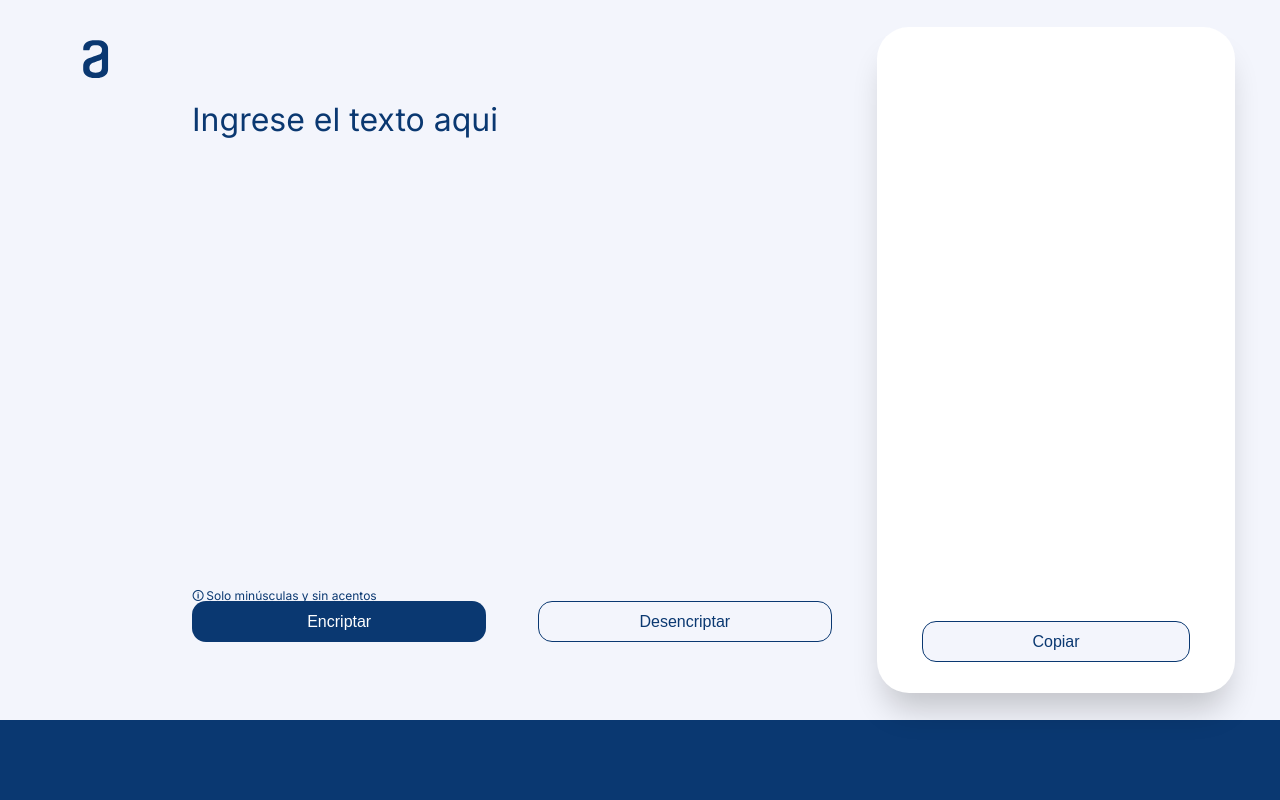
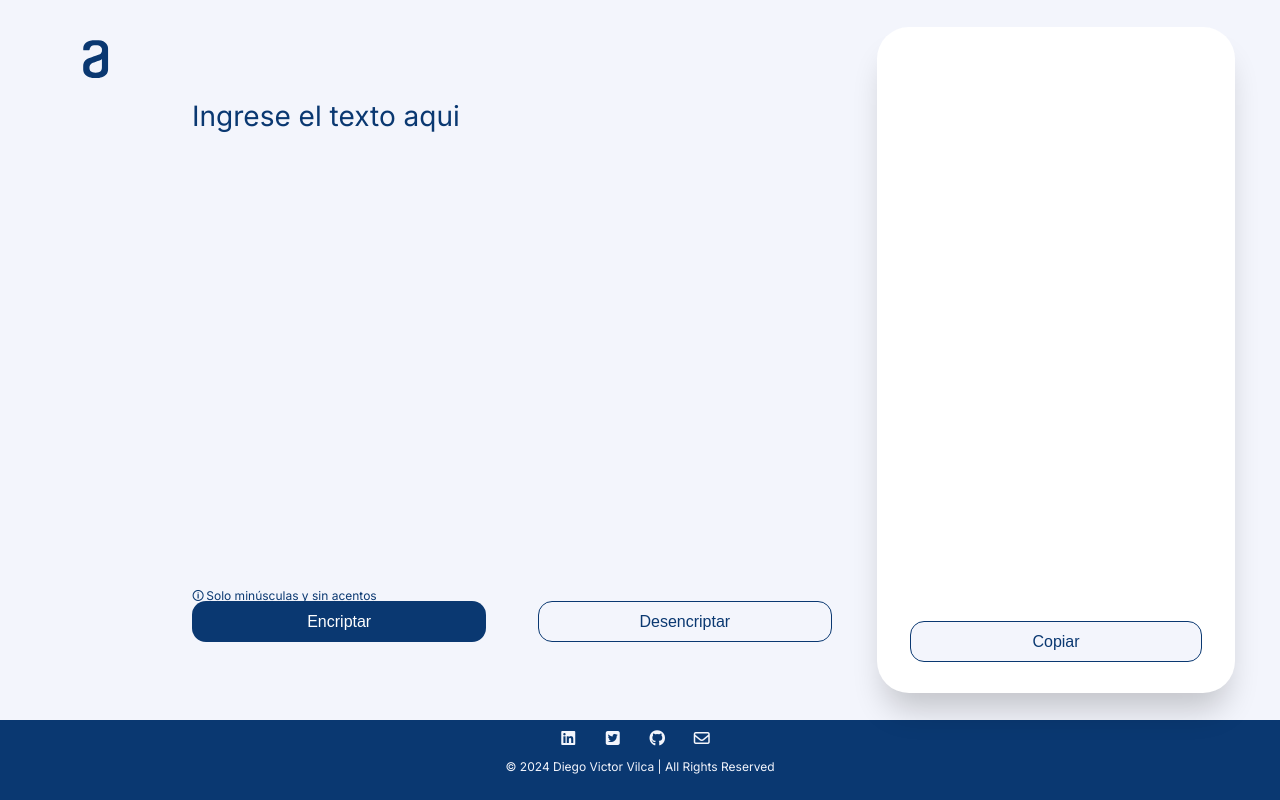
Before and after one commit to diego-vilca/Encriptador-de-texto, a plain HTML site: page index.html in a window 1280 px wide. Drawn offline with Linux system fonts and the light colour scheme.

Commit message:
footer agregado

```diff
--- a/index.html
+++ b/index.html
@@ -5,9 +5,12 @@
     <meta name="viewport" content="width=device-width, initial-scale=1.0">
     <title>Encriptador de Texto</title>
     <link rel="stylesheet" href="style.css">
+    <!-- google fonts -->
     <link rel="preconnect" href="https://fonts.googleapis.com">
     <link rel="preconnect" href="https://fonts.gstatic.com" crossorigin>
     <link href="https://fonts.googleapis.com/css2?family=Inter&display=swap" rel="stylesheet">
+    <!-- font awesome -->
+    <script src="https://kit.fontawesome.com/e44e7fec30.js" crossorigin="anonymous"></script>
 </head>
 <body>
     <main>
@@ -19,7 +22,7 @@
                 <textarea id="txtCajaMensaje" placeholder="Ingrese el texto aqui"></textarea>
             </div>
             <div class="caja-botones">
-                <p class="requisito"><small>Solo minúsculas y sin acentos</small></p>
+                <small class="requisito">Solo minúsculas y sin acentos</small>
                 <div class="contenedor-botones">
                     <button class="boton-encriptar" onclick="encriptar()">Encriptar</button>
                     <button class="boton-desencriptar" onclick="desencriptar()">Desencriptar</button>
@@ -28,13 +31,21 @@
         </section>
 
         <section class="section right">
-            <!-- <div class="caja-traduccion"> -->
                 <textarea id="txtCajaTraduccion"></textarea>
                 <button class="boton-copiar">Copiar</button>
-            <!-- </div>         -->
         </section>
     </main>
-    <footer></footer>
+    <footer>
+        <div class="redes">
+            <ul class="redes-sociales">
+                <li><a href="https://www.reddit.com/r/FreeGameFindings/new/"><i class="fab fa-linkedin"></i></a></li>
+                <li><a href="www.youtube.com"><i class="fab fa-twitter-square"></i></a></li>
+                <li><a href="www.youtube.com"><i class="fab fa-github"></i></a></li>
+                <li><a href="www.youtube.com"><i class="far fa-envelope"></i></a></li>
+            </ul>
+            <small class="copyright">&copy; 2024 Diego Victor Vilca | All Rights Reserved</small>
+        </div>
+    </footer>
     <script src="app.js"></script>
 </body>
 </html>
--- a/style.css
+++ b/style.css
@@ -62,8 +62,8 @@ textarea::placeholder {
 #txtCajaMensaje {
     height: 100%;
     width: 100%;
-    font-size: 32px;
-    line-height: 48px;
+    font-size: 28px;
+    line-height: 40px;
     color: #0A3871;
     background-color: #F3F5FC;
     border: none;
@@ -81,14 +81,15 @@ small {
     color: #0A3871;
 }
 
-small::before {
-    content: "\1F6C8";
-    padding-right: 2px;
-}
 
 .caja-botones {
     height: 20%;
     position: relative;
+}
+
+.requisito::before {
+    content: "\1F6C8";
+    padding-right: 2px;
 }
 
 .requisito {
@@ -151,7 +152,7 @@ button:active {
 }
 
 .boton-copiar {
-    width: 60%;
+    width: 65%;
     position: absolute;
     bottom: 8%;
 }
@@ -164,7 +165,7 @@ button:active {
     color: #495057;
     background-color:#FFFFFF;
     box-shadow: 0 24px 32px -8px rgba(0, 0, 0, 0.2);
-    padding: 1rem;
+    padding: 1.5rem;
     border: none;
     border-radius: 32px;
     resize: none;
@@ -178,4 +179,42 @@ button:active {
 footer {
     height: 10vh;
     background-color: #0A3871;
+    color: #F3F5FC;
+    text-align: center;
 }
+
+.redes {
+    display: flex;
+    flex-direction: column;
+    justify-content: center;
+    align-items: center;
+}
+
+.redes-sociales {
+    list-style: none;
+    padding: 8px 0;
+}
+
+.redes-sociales li {
+    display: inline-block;
+    margin-right: 10px;
+    transition: transform 0.5s ease;
+}
+
+.redes-sociales li:hover {
+    transform: translateY(-4px);
+}
+
+.redes-sociales li a {
+    color: #F3F5FC;
+}
+
+.redes-sociales i {
+    width: 30px;
+    height: 20px;
+    vertical-align: middle;
+}
+
+.copyright {
+    color: #F3F5FC;
+}
```
